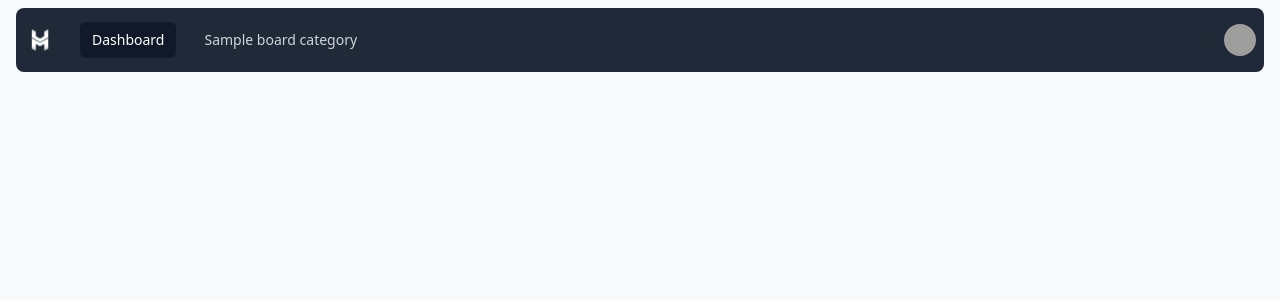
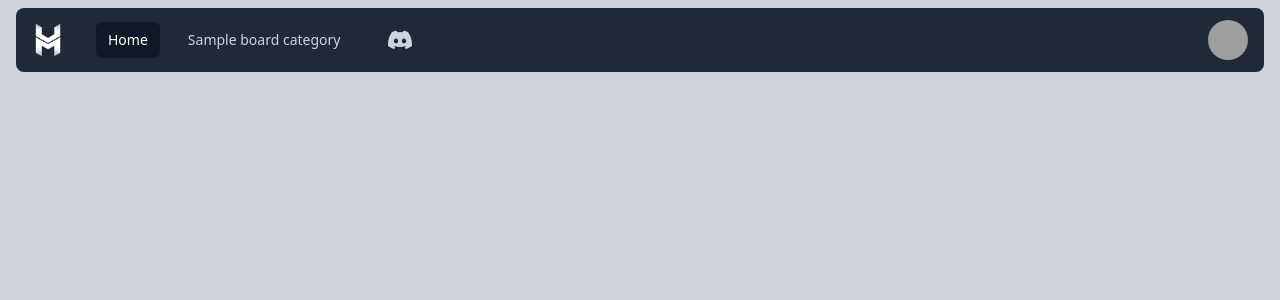
Before and after one commit to Unthinking-Majority/unthinking-majority-website, a Django app: template main/templates/site_base.html in a window 1280 px wide. Shown: the top 300 px of the page. Run offline with Django 3.2, Linux system fonts and the light colour scheme; the template is opened without the code that fills it: most values are stand-ins (such as "Sample title", 1, 10 or a date in 2020); some libraries are stand-ins or nearby versions; grey boxes are pictures that could not be loaded.

Commit message:
home page design changes ; work on navbar ; favicon added ; discord icon in nav added

```diff
--- /dev/null
+++ b/main/static/js/base.js
@@ -0,0 +1,3 @@
+window.addEventListener("load", () => {
+    console.log('we are loaded');
+});
--- a/main/templates/landing.html
+++ b/main/templates/landing.html
@@ -4,8 +4,8 @@
 
 {% block content %}
     {{ block.super }}
-
-    <div class="flex flex-col justify-center items-center my-12">
+    <div class="bg-gray-50 h-auto p-2 rounded-lg">
+        <div class="flex flex-col justify-center items-center my-6">
             <div class="bg-gray-900 rounded-lg w-40 h-40 overflow-hidden">
                 <img class="h-auto w-auto" src="{% static 'um_logos/gifs/logo_animated_blue.gif' %}"
                      alt="Unthinking Majority Logo">
@@ -29,4 +29,6 @@
                 {% include 'dashboard/pets_leaderboard.html' %}
             </div>
         </div>
+    </div>
+
 {% endblock %}
--- a/main/templates/navbar.html
+++ b/main/templates/navbar.html
@@ -3,13 +3,17 @@
 <nav class="bg-gray-800 rounded-lg mt-2 mb-6">
     <div class="mx-auto max-w-7xl px-2">
         <div class="flex h-16 items-center justify-between">
-            <div class="flex flex-1 items-center justify-center sm:items-stretch sm:justify-start">
+
+            {#    logo + discord icon + navbar items    #}
+            <div class="flex items-center justify-start">
+                {# Logo #}
                 <div class="flex flex-shrink-0 items-center">
-                    <img class="hidden h-8 w-auto lg:block" src="{% static 'um_logos/logo_gradient.png' %}" alt="Unthinking Majority Logo">
+                    <img class="hidden h-12 w-auto lg:block" src="{% static 'um_logos/logo_gradient.png' %}" alt="Unthinking Majority Logo">
                 </div>
-                <div class="hidden sm:ml-6 sm:block">
-                    <div class="flex space-x-4">
-                        <a href="#" class="bg-gray-900 text-white px-3 py-2 rounded-md text-sm font-medium" aria-current="page">Dashboard</a>
+                {# navbar items #}
+                <div class="ml-6">
+                    <div class="flex space-x-4 items-center">
+                        <a href="#" class="bg-gray-900 text-white px-3 py-2 rounded-md text-sm font-medium" aria-current="page">Home</a>
                         {% for bc in board_categories %}
                             <a href=""
                                class="text-gray-300 hover:bg-gray-700 hover:text-white px-3 py-2 rounded-md text-sm font-medium">
@@ -19,23 +23,30 @@
                         {% endfor %}
                     </div>
                 </div>
+                {# Discord icon #}
+                <div class="ml-6">
+                    <div class="flex space-x-4 items-center">
+                        <a href="https://discord.gg/umcc"
+                           class="text-gray-300 hover:bg-gray-700 hover:text-white px-3 py-2 rounded-md text-sm font-medium">
+                            <svg class="h-6 w-auto fill-current" viewBox="0 0 16 16">
+                                <path d="M13.545 2.907a13.227 13.227 0 0 0-3.257-1.011.05.05 0 0 0-.052.025c-.141.25-.297.577-.406.833a12.19 12.19 0 0 0-3.658 0 8.258 8.258 0 0 0-.412-.833.051.051 0 0 0-.052-.025c-1.125.194-2.22.534-3.257 1.011a.041.041 0 0 0-.021.018C.356 6.024-.213 9.047.066 12.032c.001.014.01.028.021.037a13.276 13.276 0 0 0 3.995 2.02.05.05 0 0 0 .056-.019c.308-.42.582-.863.818-1.329a.05.05 0 0 0-.01-.059.051.051 0 0 0-.018-.011 8.875 8.875 0 0 1-1.248-.595.05.05 0 0 1-.02-.066.051.051 0 0 1 .015-.019c.084-.063.168-.129.248-.195a.05.05 0 0 1 .051-.007c2.619 1.196 5.454 1.196 8.041 0a.052.052 0 0 1 .053.007c.08.066.164.132.248.195a.051.051 0 0 1-.004.085 8.254 8.254 0 0 1-1.249.594.05.05 0 0 0-.03.03.052.052 0 0 0 .003.041c.24.465.515.909.817 1.329a.05.05 0 0 0 .056.019 13.235 13.235 0 0 0 4.001-2.02.049.049 0 0 0 .021-.037c.334-3.451-.559-6.449-2.366-9.106a.034.034 0 0 0-.02-.019Zm-8.198 7.307c-.789 0-1.438-.724-1.438-1.612 0-.889.637-1.613 1.438-1.613.807 0 1.45.73 1.438 1.613 0 .888-.637 1.612-1.438 1.612Zm5.316 0c-.788 0-1.438-.724-1.438-1.612 0-.889.637-1.613 1.438-1.613.807 0 1.451.73 1.438 1.613 0 .888-.631 1.612-1.438 1.612Z"/>
+                            </svg>
+                        </a>
+                    </div>
+                </div>
             </div>
-            <div class="absolute inset-y-0 right-0 flex items-center pr-2 sm:static sm:inset-auto sm:ml-6 sm:pr-0">
-                <button type="button"
-                        class="rounded-full bg-gray-800 p-1 text-gray-400 hover:text-white focus:outline-none focus:ring-2 focus:ring-white focus:ring-offset-2 focus:ring-offset-gray-800">
-                    <span class="sr-only">View notifications</span>
-                </button>
 
-                <div class="relative ml-3">
-                    <div>
-                        <button type="button"
-                                class="flex rounded-full bg-gray-800 text-sm focus:outline-none focus:ring-2 focus:ring-white focus:ring-offset-2 focus:ring-offset-gray-800"
-                                id="user-menu-button" aria-expanded="false" aria-haspopup="true">
-                            <span class="sr-only">Open user menu</span>
-                            <img class="h-8 w-8 rounded-full"
-                                 src="https://images.unsplash.com/photo-1472099645785-5658abf4ff4e?ixlib=rb-1.2.1&ixid=eyJhcHBfaWQiOjEyMDd9&auto=format&fit=facearea&facepad=2&w=256&h=256&q=80">
-                        </button>
-                    </div>
+            {#    User Profile Pic    #}
+            <div class="flex items-center pr-2 ml-6">
+                <div class="ml-3">
+                    <button
+                            data-dropdown-toggle="profileDropdown"
+                            type="button"
+                            class="flex rounded-full bg-gray-800 text-sm focus:outline-none focus:ring-2 focus:ring-white focus:ring-offset-2 focus:ring-offset-gray-800">
+                        <span class="sr-only">Open user menu</span>
+                        <img class="h-10 w-10 rounded-full"
+                             src="https://images.unsplash.com/photo-1472099645785-5658abf4ff4e?ixlib=rb-1.2.1&ixid=eyJhcHBfaWQiOjEyMDd9&auto=format&fit=facearea&facepad=2&w=256&h=256&q=80">
+                    </button>
                 </div>
             </div>
         </div>
--- a/main/templates/site_base.html
+++ b/main/templates/site_base.html
@@ -1,4 +1,17 @@
 {% extends "base.html" %}
+
+{% load static %}
+
+{% block title %}
+{#    <link rel="icon" href="{% static 'um_logos/favicon.ico' %}">#}
+{#    <link href="/main/static/um_logos/favicon.ico">#}
+    Unthinking Majority
+{% endblock %}
+
+{% block extra_head %}
+    <link rel="icon" href="{% static 'um_logos/favicon.ico' %}">
+    <script src="{% static 'js/base.js' %}"></script>
+{% endblock %}
 
 {% block content %}
     {% block navbar %}
--- a/theme/templates/base.html
+++ b/theme/templates/base.html
@@ -2,7 +2,7 @@
 <!DOCTYPE html>
 <html lang="en">
 	<head>
-    <title>{% block title %}Unthinking Majority{% endblock %}</title>
+    <title>{% block title %}{% endblock %}</title>
 		<meta charset="UTF-8">
 		<meta name="viewport" content="width=device-width, initial-scale=1.0">
 		<meta http-equiv="X-UA-Compatible" content="ie=edge">
@@ -10,7 +10,7 @@
     {% block extra_head %}{% endblock %}
 	</head>
 
-	<body class="bg-gray-50 font-sans leading-normal">
+	<body class="bg-gray-300 font-sans leading-normal">
 		<div class="container mx-auto px-4">
             {% block content %}
             {% endblock %}
```
Also changed, not shown: main/templates/dashboard/1st_places_held.html (+7 -2 lines), main/static/um_logos/favicon.ico (added). Lines whose indentation alone changed are shown as unchanged.
